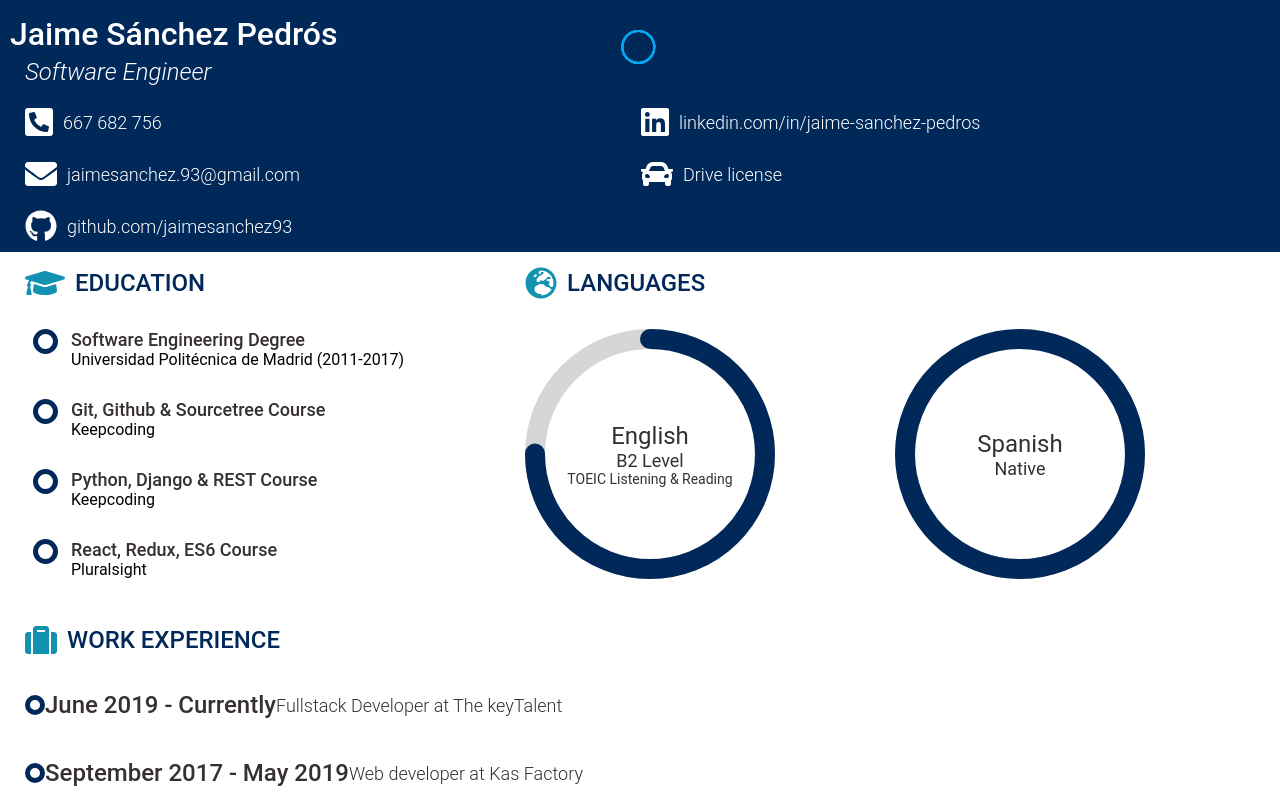
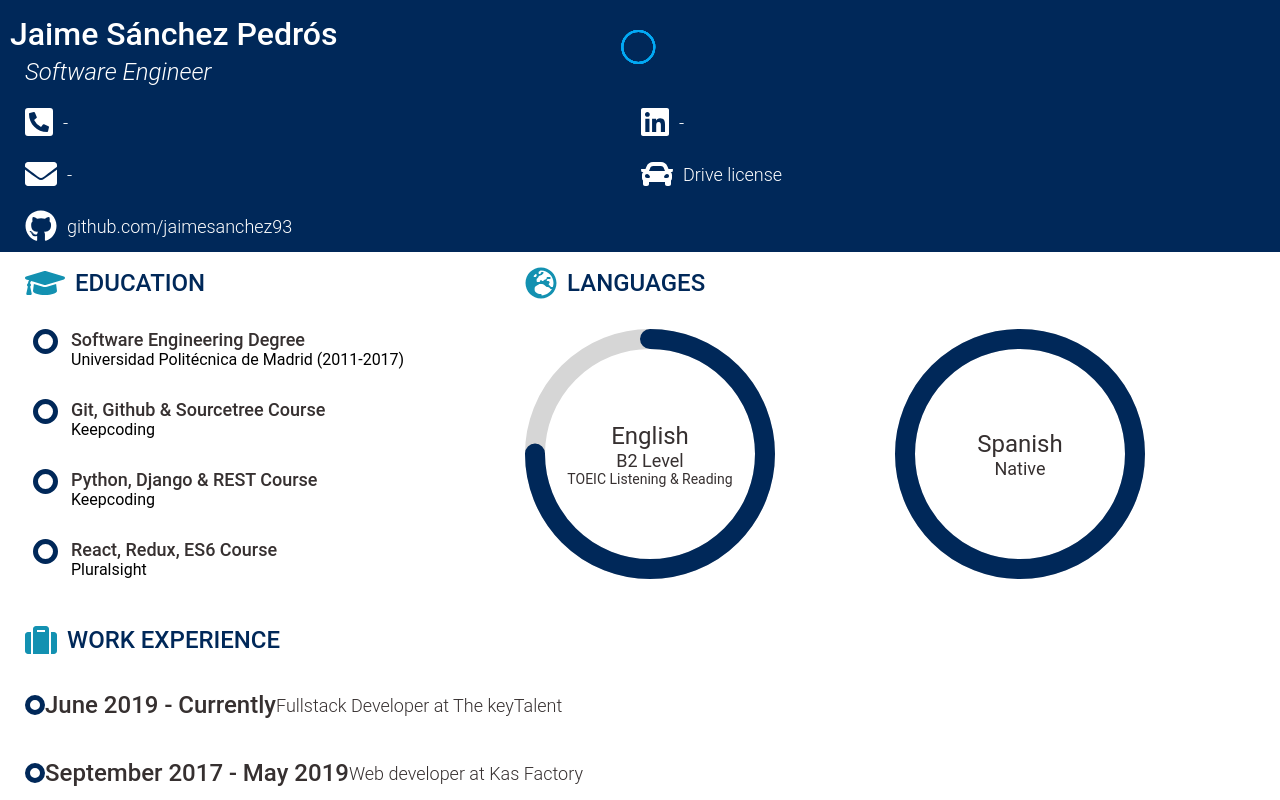
Before and after one commit to jaimesanchez93/react-cv, a React (Create React App) app: page / in a window 1280 px wide. Shown: the top 800 px of the page. Built offline with nearby package versions, Linux system fonts and the light colour scheme.

Commit message:
replace some data

```diff
--- a/src/components/Header.js
+++ b/src/components/Header.js
@@ -9,9 +9,9 @@ export default function CVHeader () {
     const [title, setTitle] = useState('Software Engineer');
 
     const contactData = [
-        {prefix: 'fas', icon: 'phone-square-alt', data: '667 682 756'},
-        {prefix: 'fab', icon: 'linkedin', data: 'linkedin.com/in/jaime-sanchez-pedros'},
-        {prefix: 'fas', icon: 'envelope', data: 'jaimesanchez.93@gmail.com'},
+        {prefix: 'fas', icon: 'phone-square-alt', data: '-'},
+        {prefix: 'fab', icon: 'linkedin', data: '-'},
+        {prefix: 'fas', icon: 'envelope', data: '-'},
         {prefix: 'fas', icon: 'car', data: 'Drive license'},
         {prefix: 'fab', icon: 'github', data: 'github.com/jaimesanchez93'},
     ]
```
